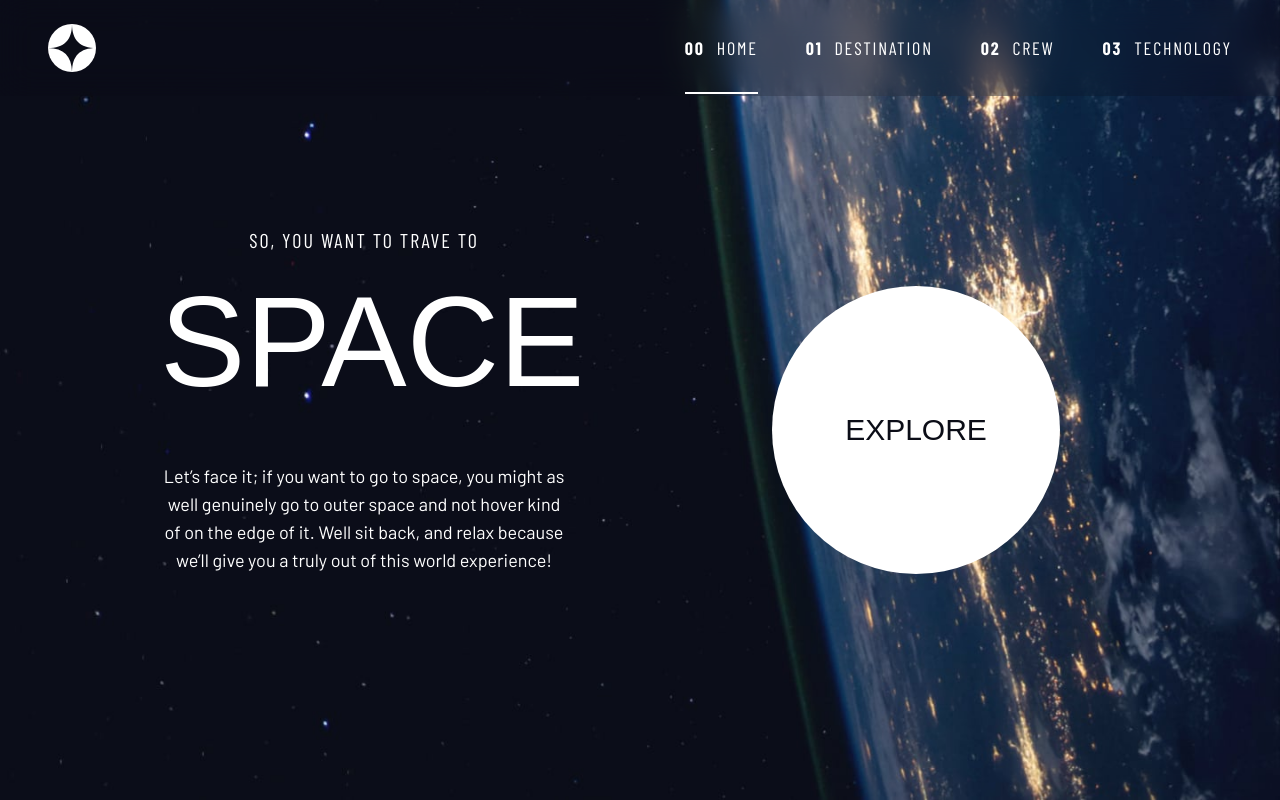
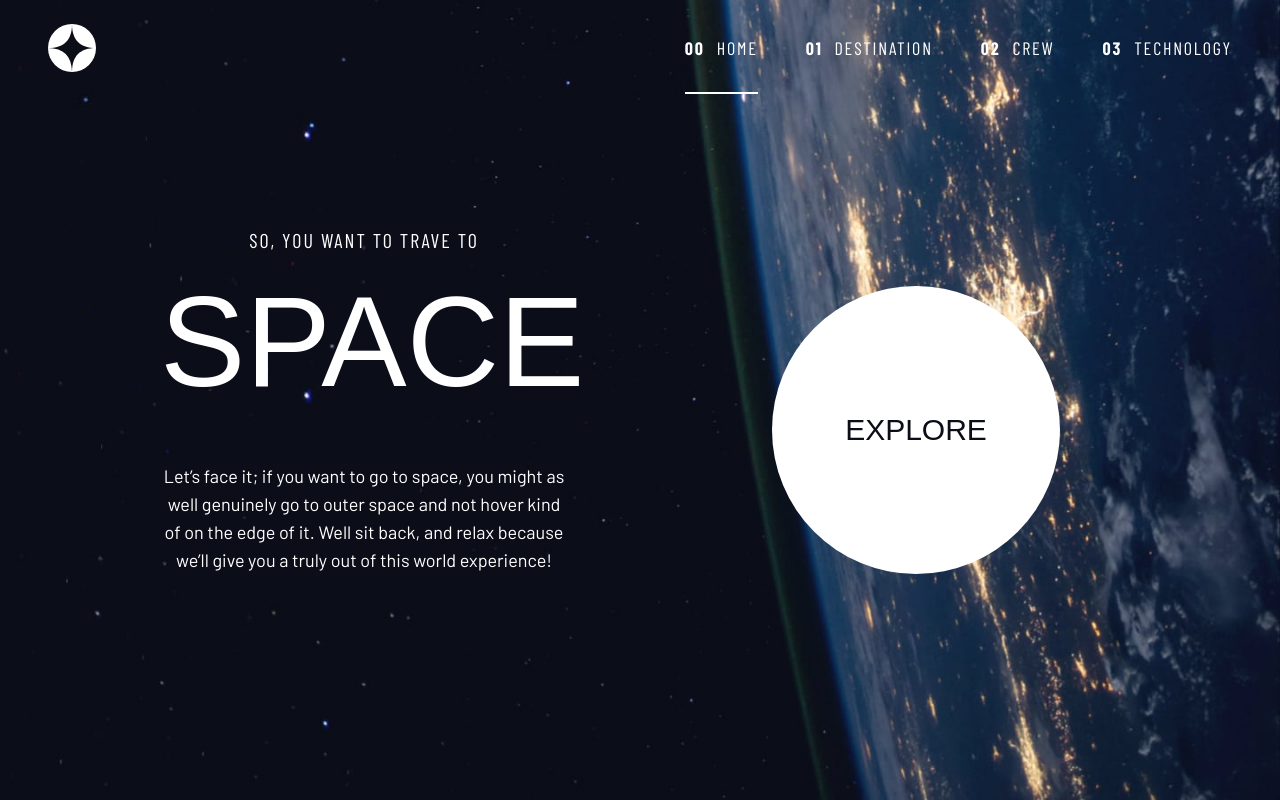
Before and after one commit to kamalsingh200238/space_website_v2, a Next.js app: page / in a window 1280 px wide. Built offline with nearby package versions, Linux system fonts and the light colour scheme; a web font is replaced by a local one.

Commit message:
navbar hides when we scroll down and comes back if we scroll up, height also changes if we are not at the top of the document

```diff
--- a/components/Navbar.tsx
+++ b/components/Navbar.tsx
@@ -1,8 +1,10 @@
 import useClickOutsideToClose from "@/lib/hooks/useClickOutsideToClose";
+import useIsScrolledToTop from "@/lib/hooks/useIsScrolledToTop";
+import useScorllDirection from "@/lib/hooks/useScrollDirection";
 import Image from "next/image";
 import Link from "next/link";
 import { usePathname } from "next/navigation";
-import { useState } from "react";
+import { useEffect, useState } from "react";
 
 const navbarLinks = [
   {
@@ -26,6 +28,8 @@ const navbarLinks = [
 export default function Navbar() {
   const [isMenuOpen, setIsMenuOpen] = useState(false);
   const domNode = useClickOutsideToClose(closeMenu);
+  const scrollDirection = useScorllDirection();
+  const isScrolledToTop = useIsScrolledToTop();
 
   const pathName = usePathname();
 
@@ -42,8 +46,24 @@ export default function Navbar() {
     return String("0" + index).slice(-2);
   };
 
+  useEffect(() => {
+    if (window.innerWidth < 768) {
+      // toggle classes when isMenuOpen is true
+      document.body.classList.toggle("max-md:overflow-hidden", isMenuOpen);
+      document
+        ?.getElementById("content")
+        ?.classList.toggle("max-md:blur-sm", isMenuOpen);
+    }
+  }, [isMenuOpen]);
+
   return (
-    <header className="fixed top-0 z-30 flex h-24 w-screen items-center justify-between bg-primary-500/20 px-6 font-barlow-condensed text-lg tracking-widest text-white backdrop-blur-lg lg:px-12">
+    <header
+      className={`${
+        isScrolledToTop ? "h-24" : "h-16 bg-primary-500/20 backdrop-blur-lg"
+      } ${scrollDirection === "up" && !isScrolledToTop ? "top-0" : ""} ${
+        scrollDirection === "down" && !isScrolledToTop ? "-top-full" : ""
+      } fixed top-0 z-30 flex w-screen items-center justify-between px-6 font-barlow-condensed text-lg tracking-widest text-white lg:px-12 transition-all duration-200`}
+    >
       {/*main logo*/}
       <Link
         href={"/"}
```
